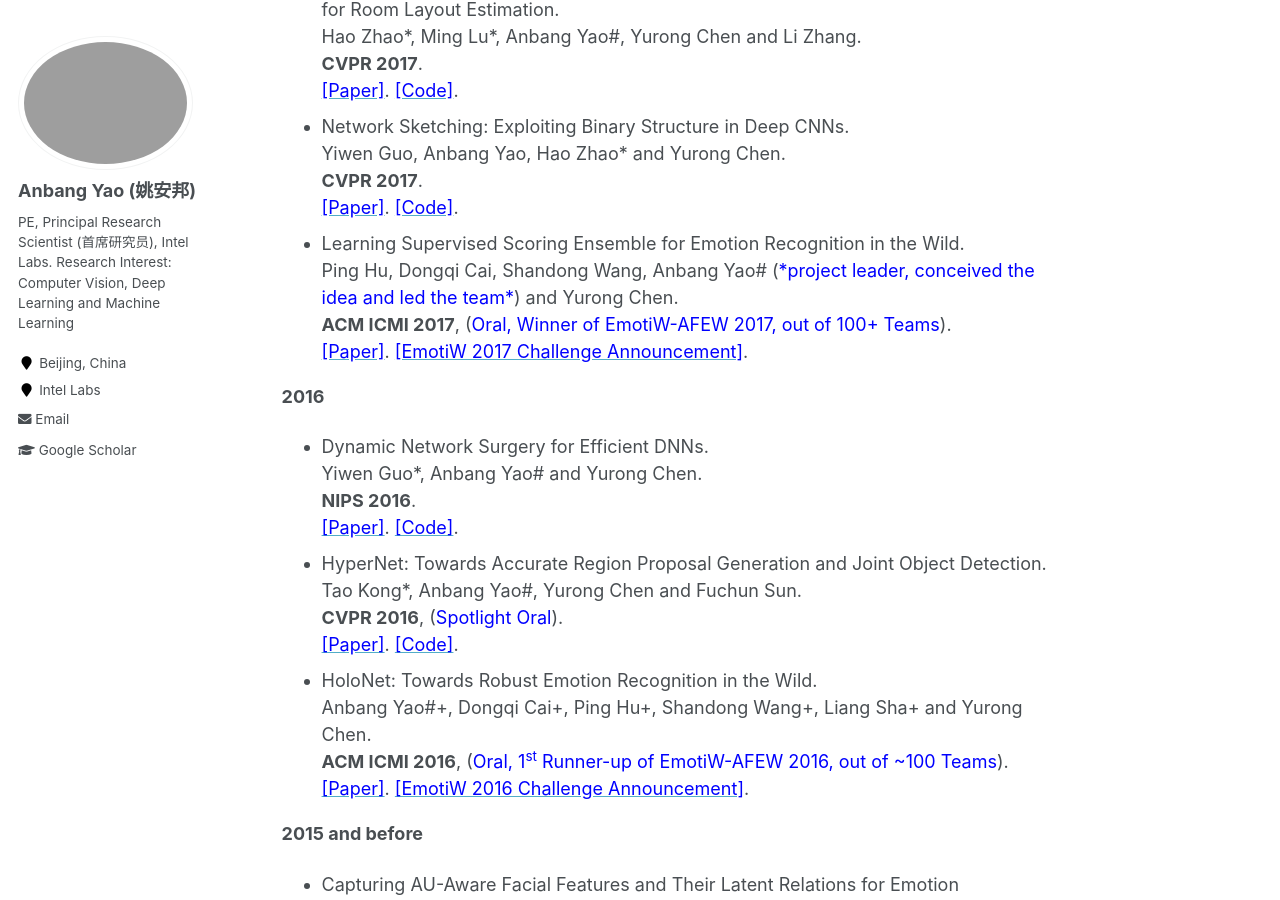
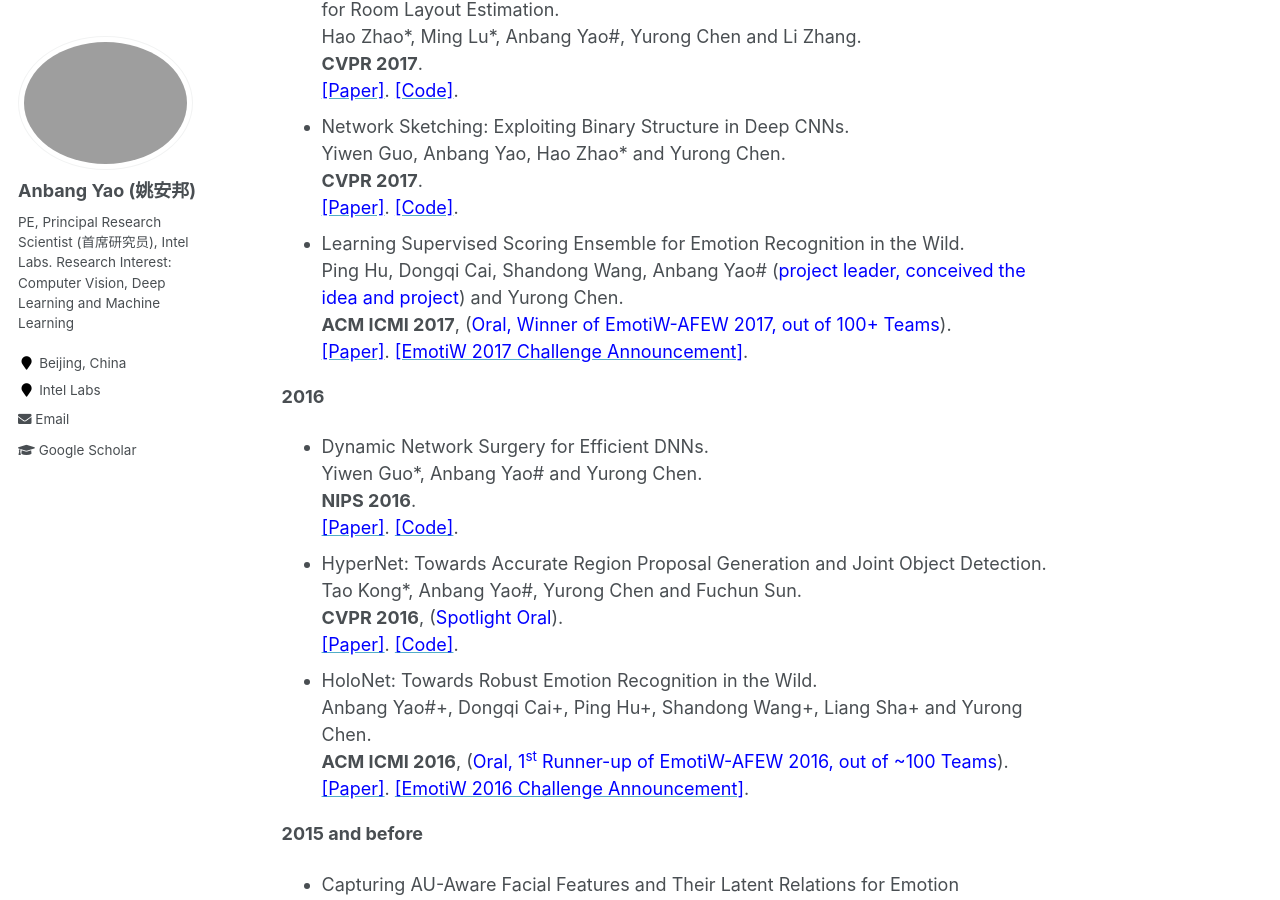
Before and after one commit to YaoAnbang/YaoAnbang.github.io, a Jekyll site: the page built from _pages/about.md, in a window 1280 px wide and 900 px high, scrolled down 4344 px. Built offline with Jekyll 4.4.1, drawn with Linux system fonts in a browser that asks for light colours.

Commit message:
Update about.md

```diff
--- a/_pages/about.md
+++ b/_pages/about.md
@@ -82,7 +82,7 @@
 + RON: Reverse Connection with Objectness Prior Networks for Object Detection.<br> Tao Kong\*, Fuchun Sun, Anbang Yao\#, Huaping Liu, Ming Lu\* and Yurong Chen.<br> **CVPR 2017**.<br> [<font color="blue">[Paper]</font>](https://arxiv.org/abs/1707.01691). [<font color="blue">[Code]</font>](https://github.com/taokong/RON).<br>
 + Physics Inspired Optimization on Semantic Transfer Features: An Alternative Method for Room Layout Estimation.<br> Hao Zhao\*, Ming Lu\*, Anbang Yao\#, Yurong Chen and Li Zhang.<br> **CVPR 2017**.<br> [<font color="blue">[Paper]</font>](https://arxiv.org/abs/1707.00383). [<font color="blue">[Code]</font>](https://sites.google.com/view/st-pio/).<br>
 + Network Sketching: Exploiting Binary Structure in Deep CNNs.<br> Yiwen Guo, Anbang Yao, Hao Zhao\* and Yurong Chen.<br> **CVPR 2017**.<br> [<font color="blue">[Paper]</font>](https://arxiv.org/abs/1706.02021). [<font color="blue">[Code]</font>](https://yaoanbang.github.io/).<br>
-+ Learning Supervised Scoring Ensemble for Emotion Recognition in the Wild.<br> Ping Hu, Dongqi Cai, Shandong Wang, Anbang Yao\# (<font color="blue">*project leader, conceived the idea and led the team*</font>) and Yurong Chen.<br> **ACM ICMI 2017**, (<font color="blue">Oral, Winner of EmotiW-AFEW 2017, out of 100+ Teams</font>).<br> [<font color="blue">[Paper]</font>](https://dl.acm.org/doi/10.1145/3136755.3143009). [<font color="blue">[EmotiW 2017 Challenge Announcement]</font>](https://sites.google.com/site/emotiwchallenge/).<br>
++ Learning Supervised Scoring Ensemble for Emotion Recognition in the Wild.<br> Ping Hu, Dongqi Cai, Shandong Wang, Anbang Yao\# (<font color="blue">project leader, conceived the idea and project</font>) and Yurong Chen.<br> **ACM ICMI 2017**, (<font color="blue">Oral, Winner of EmotiW-AFEW 2017, out of 100+ Teams</font>).<br> [<font color="blue">[Paper]</font>](https://dl.acm.org/doi/10.1145/3136755.3143009). [<font color="blue">[EmotiW 2017 Challenge Announcement]</font>](https://sites.google.com/site/emotiwchallenge/).<br>
 
 **2016**
 
```
